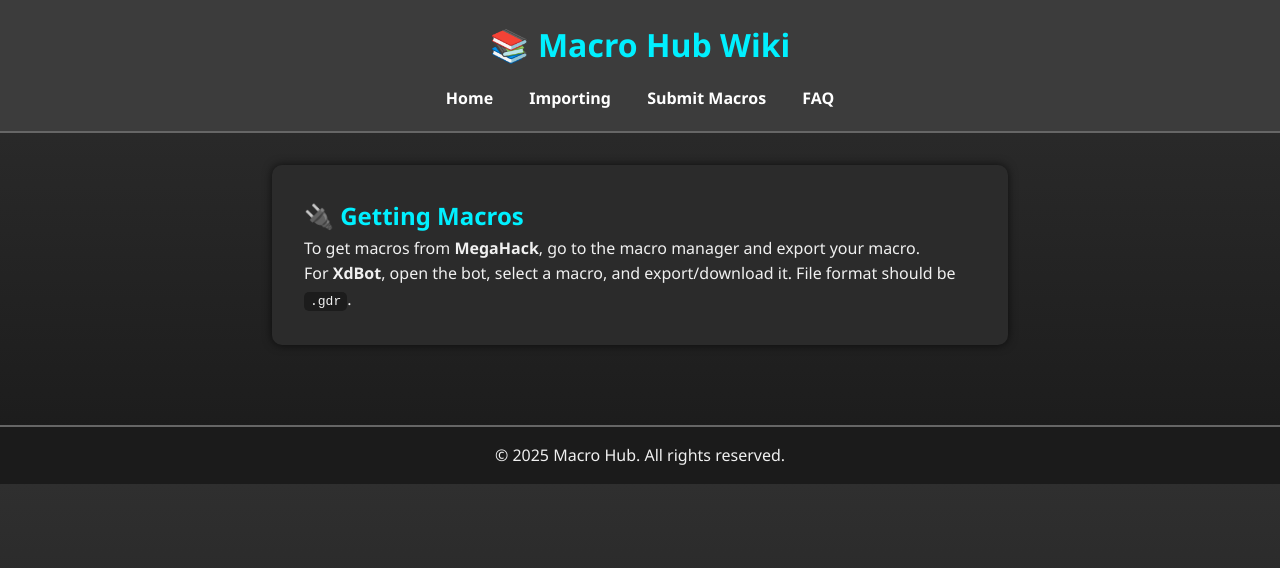
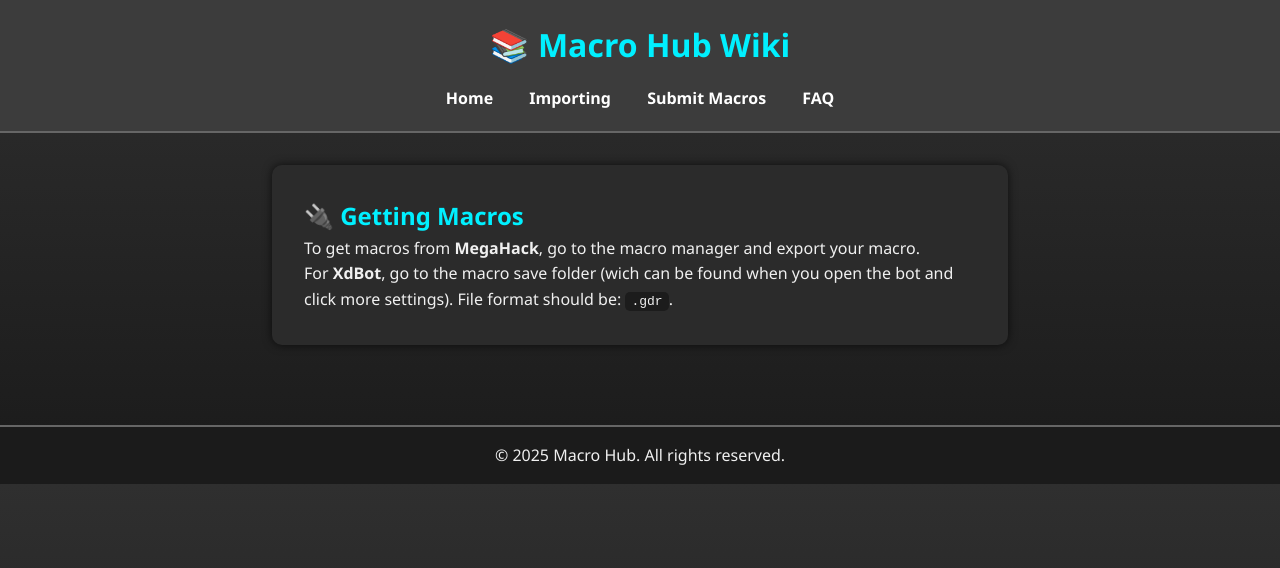
Before and after one commit to Gd-Macro-Hub/macro-hub, a plain HTML site: page wiki/getting-macros.html in a window 1280 px wide. Drawn offline with Linux system fonts and the light colour scheme.

Commit message:
update on wiki

```diff
--- a/wiki/getting-macros.html
+++ b/wiki/getting-macros.html
@@ -20,7 +20,7 @@
     <section>
       <h2>🔌 Getting Macros</h2>
       <p>To get macros from <strong>MegaHack</strong>, go to the macro manager and export your macro.</p>
-      <p>For <strong>XdBot</strong>, open the bot, select a macro, and export/download it. File format should be <code>.gdr</code>.</p>
+      <p>For <strong>XdBot</strong>, go to the macro save folder (wich can be found when you open the bot and click more settings). File format should be: <code>.gdr</code>.</p>
     </section>
   </main>
 
```
Also changed, not shown: wiki/faq.html (+1 -1 lines).
